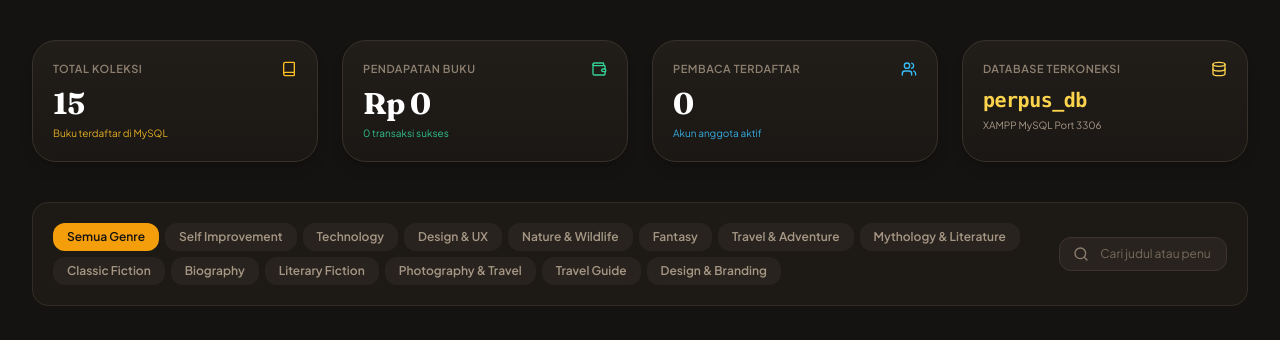
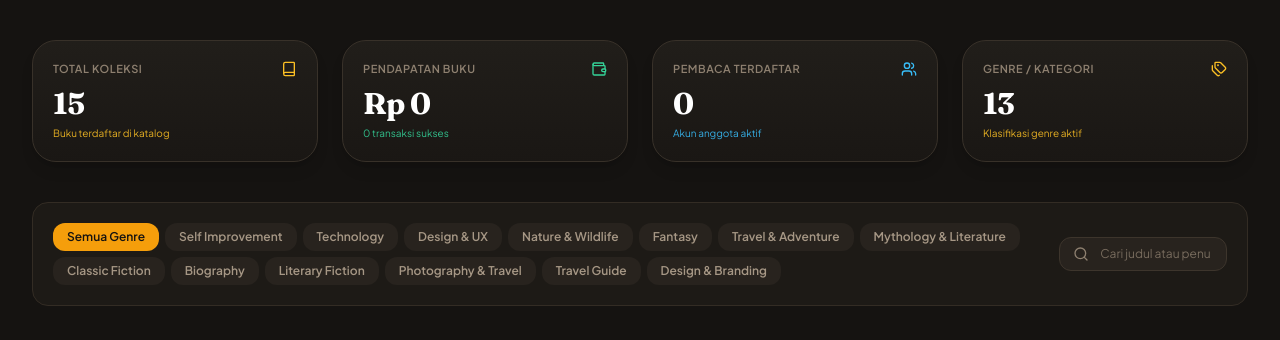
Before and after one commit to Bannni/PERPUS_USK, a Laravel app: page /admin in a window 1280 px wide. Shown: the part 81-421 px from the top of the page. Run offline with Laravel 12, Linux system fonts and the light colour scheme; the visitor is signed in with stand-in values (Sample User, id 1); data comes from the database, SQL or seed files in the repository; data that the repository does not hold is empty; some libraries are stand-ins or nearby versions.

Commit message:
refactor: remove raw db name from admin dashboard and all footers

```diff
--- a/resources/views/admin/dashboard.blade.php
+++ b/resources/views/admin/dashboard.blade.php
@@ -98,7 +98,7 @@
                     <i data-lucide="book" class="w-4 h-4 text-amber-400"></i>
                 </div>
                 <div class="font-serif text-3xl font-bold text-white tracking-tight">{{ $totalBooks }}</div>
-                <span class="text-[10px] text-amber-400/90 mt-1 block">Buku terdaftar di MySQL</span>
+                <span class="text-[10px] text-amber-400/90 mt-1 block">Buku terdaftar di katalog</span>
             </div>
 
             <!-- Card 2 -->
@@ -126,11 +126,11 @@
             <!-- Card 4 -->
             <div class="bg-gradient-to-b from-[#211E1A] to-[#1A1714] border border-[#383129] rounded-3xl p-5 shadow-lg relative overflow-hidden group">
                 <div class="flex items-center justify-between text-[#8E8070] mb-2">
-                    <span class="text-[11px] font-semibold uppercase tracking-wider">Database Terkoneksi</span>
-                    <i data-lucide="database" class="w-4 h-4 text-amber-300"></i>
+                    <span class="text-[11px] font-semibold uppercase tracking-wider">Genre / Kategori</span>
+                    <i data-lucide="tags" class="w-4 h-4 text-amber-400"></i>
                 </div>
-                <div class="font-mono text-xl font-bold text-amber-300 tracking-tight">perpus_db</div>
-                <span class="text-[10px] text-[#A69785] mt-1 block">XAMPP MySQL Port 3306</span>
+                <div class="font-serif text-3xl font-bold text-white tracking-tight">{{ $categories->count() }}</div>
+                <span class="text-[10px] text-amber-400/90 mt-1 block">Klasifikasi genre aktif</span>
             </div>
         </div>
 
--- a/resources/views/admin/users.blade.php
+++ b/resources/views/admin/users.blade.php
@@ -39,7 +39,7 @@
             <div class="bg-gradient-to-b from-[#211E1A] to-[#1A1714] border border-[#383129] rounded-3xl p-5 shadow-lg">
                 <span class="text-[11px] font-semibold uppercase tracking-wider text-[#8E8070] block">Total Pengguna Terdaftar</span>
                 <span class="font-serif text-3xl font-bold text-white mt-1 block">{{ $totalUsers }}</span>
-                <span class="text-[10px] text-amber-400/80 mt-1 block">Tercatat di perpus_db</span>
+                <span class="text-[10px] text-amber-400/80 mt-1 block">Tercatat di sistem Readowl</span>
             </div>
 
             <div class="bg-gradient-to-b from-[#211E1A] to-[#1A1714] border border-[#383129] rounded-3xl p-5 shadow-lg">
--- a/resources/views/auth/login.blade.php
+++ b/resources/views/auth/login.blade.php
@@ -339,7 +339,7 @@
     <footer class="max-w-7xl mx-auto w-full flex flex-col sm:flex-row items-center justify-between text-xs text-[#8C8075] pt-6 border-t border-[#E8E3D8] gap-3 z-10">
         <span>© 2026 Readowl Bookstore • Sistem Keanggotaan Terintegrasi</span>
         <div class="flex items-center gap-4">
-            <span class="font-mono text-[#5C534B]">MySQL perpus_db</span>
+            <span class="text-[#7A6E63]">Akses Aman & Terenkripsi</span>
             <span>•</span>
             <a href="{{ route('home') }}" class="hover:text-[#1C1815] transition">Beranda</a>
             <span>•</span>
--- a/resources/views/auth/register.blade.php
+++ b/resources/views/auth/register.blade.php
@@ -339,7 +339,7 @@
     <footer class="max-w-7xl mx-auto w-full flex flex-col sm:flex-row items-center justify-between text-xs text-[#8C8075] pt-6 border-t border-[#E8E3D8] gap-3 z-10">
         <span>© 2026 Readowl Bookstore • Sistem Keanggotaan Terintegrasi</span>
         <div class="flex items-center gap-4">
-            <span class="font-mono text-[#5C534B]">MySQL perpus_db</span>
+            <span class="text-[#7A6E63]">Akses Aman & Terenkripsi</span>
             <span>•</span>
             <a href="{{ route('home') }}" class="hover:text-[#1C1815] transition">Beranda</a>
             <span>•</span>
--- a/resources/views/catalog.blade.php
+++ b/resources/views/catalog.blade.php
@@ -257,7 +257,7 @@
 
         <!-- Footer Notice -->
         <div class="pt-8 mt-12 border-t border-[#EFE5D7] flex flex-col sm:flex-row items-center justify-between text-xs text-[#9C8B7E] gap-2">
-            <p>© 2026 Readowl Bookstore • Terintegrasi dengan MySQL XAMPP (<span class="font-mono text-[#7A5034]">perpus_db</span>)</p>
+            <p>© 2026 Readowl Bookstore • Koleksi Buku Digital Terkurasi</p>
             <div class="flex items-center gap-4">
                 <a href="{{ route('shop') }}" class="hover:text-[#5F3D27] font-semibold text-[#7A5034]">Toko Buku (Shop)</a>
                 <span>•</span>
--- a/resources/views/orders/index.blade.php
+++ b/resources/views/orders/index.blade.php
@@ -279,7 +279,7 @@
     <!-- Footer -->
     <footer class="max-w-7xl mx-auto w-full pt-6 border-t border-[#E8E1D5] flex items-center justify-between text-xs text-[#8C8075]">
         <span>© 2026 Readowl Bookstore • Arsip Transaksi</span>
-        <span>MySQL: perpus_db</span>
+        <span>Sistem Kurasi Readowl</span>
     </footer>
 
 </div>
```
Also changed, not shown: resources/views/landing.blade.php (+4 -3 lines).
